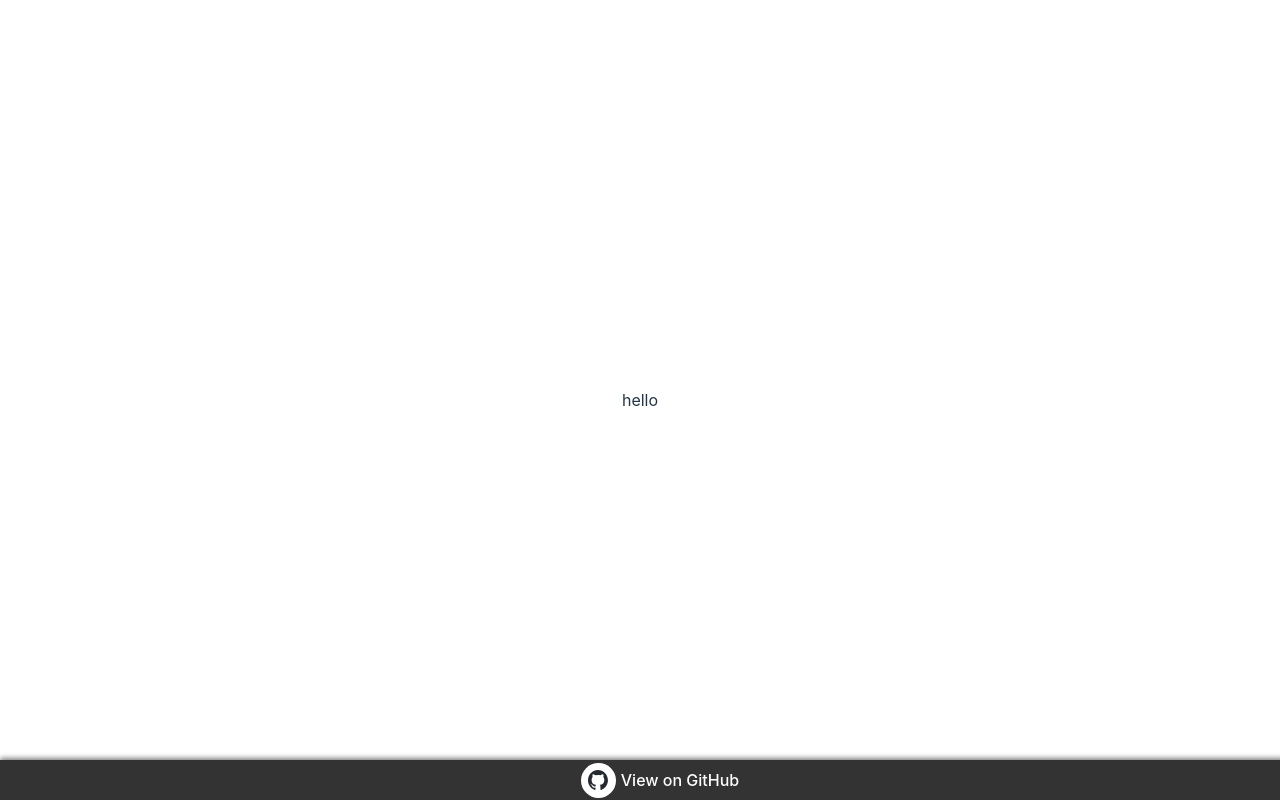
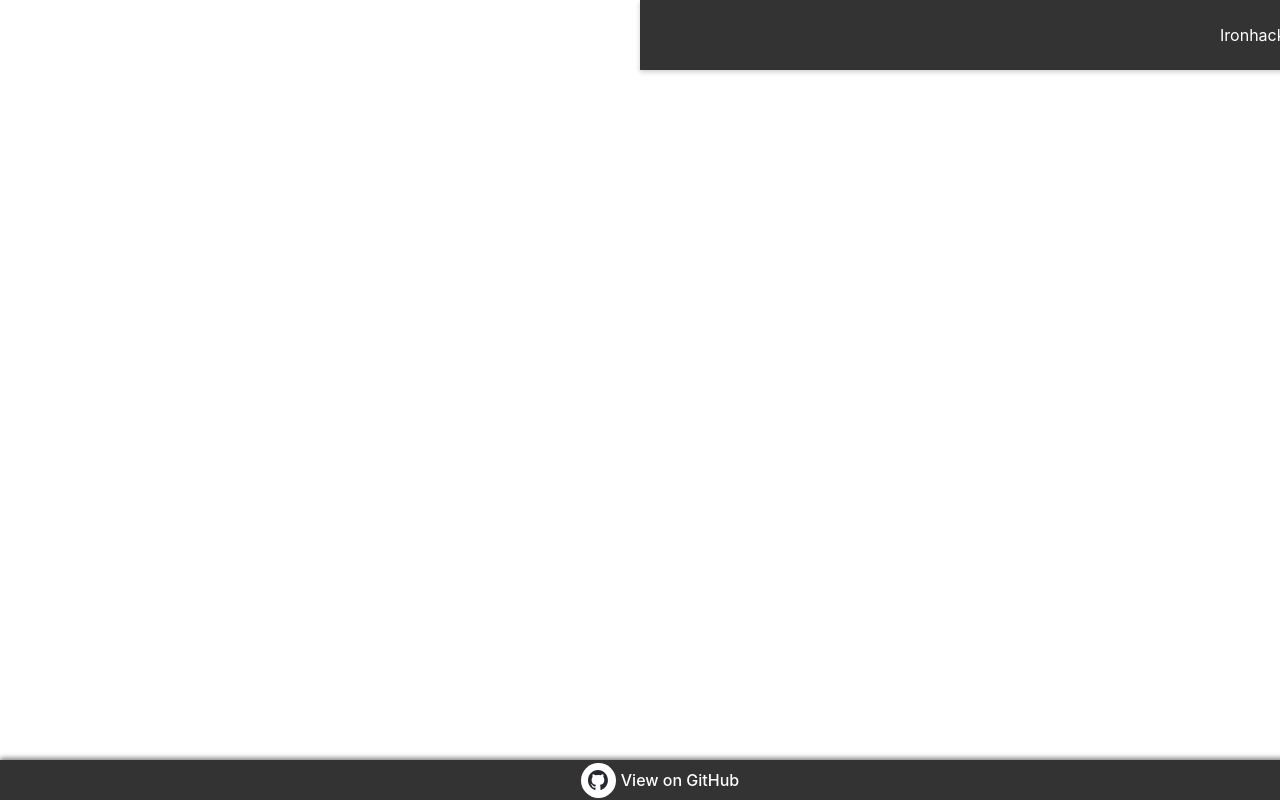
Before and after one commit to minecet/module2-project-ecommerce, a React (Vite) app: page / in a window 1280 px wide. Built offline with nearby package versions, Linux system fonts and the light colour scheme.

Commit message:
navbar, not complete

```diff
--- a/src/App.jsx
+++ b/src/App.jsx
@@ -4,16 +4,14 @@ import { useState } from 'react'
 //import viteLogo from '/vite.svg'
 import './App.css'
 import Footer from './components/Footer.jsx'
+import Navbar from './components/Navbar.jsx'
+
 function App() {
   //const [count, setCount] = useState(0)
 
   return (
     <>
-      <div> hello      </div>
-
-
-
-
+      <Navbar/>
       <Footer/>
     </>
   )
--- /dev/null
+++ b/src/components/Navbar.css
@@ -0,0 +1,28 @@
+/* src/components/Navbar.css */
+.navbar {
+    background-color: #333;
+    color: white;
+    padding: 10px 20px;
+    display: flex;
+    justify-content: center;
+    align-items: center;
+    position: fixed;       /* Sticks the navbar to the top */
+    top: 0;                /* Align to the top of the viewport */
+    width: 100%;           /* Stretch across the full width of the viewport */
+    height: 50px;
+    z-index: 1000;         /* Ensure it stays above other content */
+    box-shadow: 0 2px 5px rgba(0, 0, 0, 0.2); /* Optional shadow for a lifted effect */
+  }
+
+  .navbar-logo {
+    display: flex;          /* Flex container for logo and icon */
+    align-items: center;    /* Vertically center icon and text */
+    gap: 10px;              /* Space between logo image and text/icon */
+    text-decoration: none;  /* Remove underline from links */
+    color: white;           /* Logo text color */
+  }
+
+  .navbar-logo img {
+    height: 40px;           /* Adjust logo image height */
+    width: auto;            /* Maintain aspect ratio */
+  }
--- /dev/null
+++ b/src/components/Navbar.jsx
@@ -0,0 +1,12 @@
+import React from 'react';
+import './Navbar.css';
+
+function Navbar(){
+
+    return (<nav className="navbar">
+            <div className="navbar-brand">Ironhack Ecommerce</div>
+
+        </nav>);
+}
+
+export default Navbar;
```
